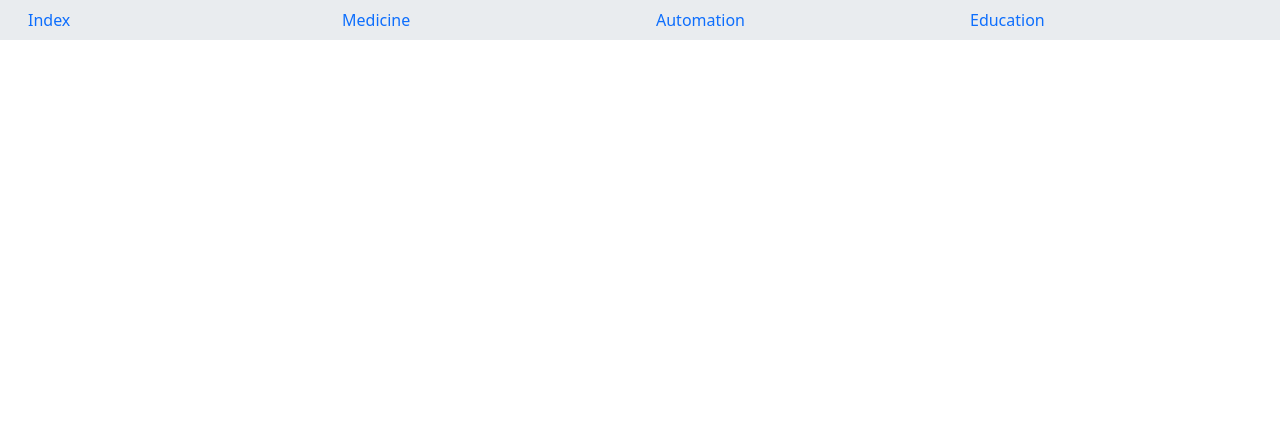
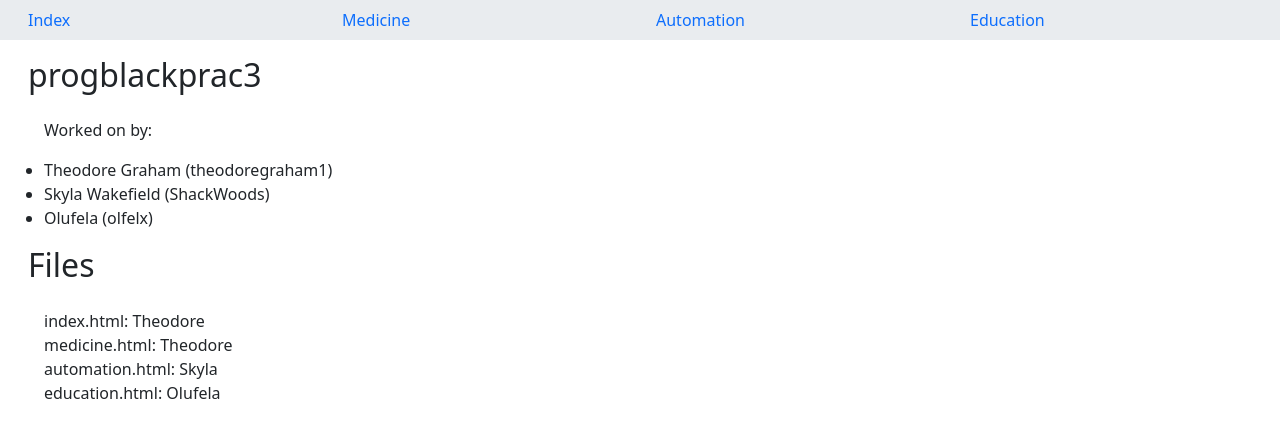
Before and after one commit to theodoregraham1/progblackprac3, a plain HTML site: page index.html in a window 1280 px wide. Drawn offline with nearby package versions, Linux system fonts and the light colour scheme.

Commit message:
Moved README into index

```diff
--- a/index.html
+++ b/index.html
@@ -30,5 +30,34 @@
     </nav>
 
     <!-- Page content -->
+     <div class="container-fluid mx-3">
+        <div class="row mb-3">
+            <h2>progblackprac3</h2>
+        </div>
+        <div class="ms-3">
+            <div class="row">
+                <p>Worked on by:</p>
+                <ul>
+                    <li>Theodore Graham (theodoregraham1)</li>
+                    <li>Skyla Wakefield (ShackWoods)</li>
+                    <li>Olufela (olfelx)</li>
+                </ul>
+            </div>
+        </div>
+
+        <div class="row mb-3">
+            <h2>Files</h2>
+        </div>
+        <div class="ms-3">
+            <div class="row">
+                <ul class = "list-unstyled">
+                    <li>index.html: Theodore</li>
+                    <li>medicine.html: Theodore</li>
+                    <li>automation.html: Skyla</li>
+                    <li>education.html: Olufela</li>
+                </ul>
+            </div>
+        </div>
+    </div>
 </body>
 </html>
```
Also changed, not shown: 1 other file.
